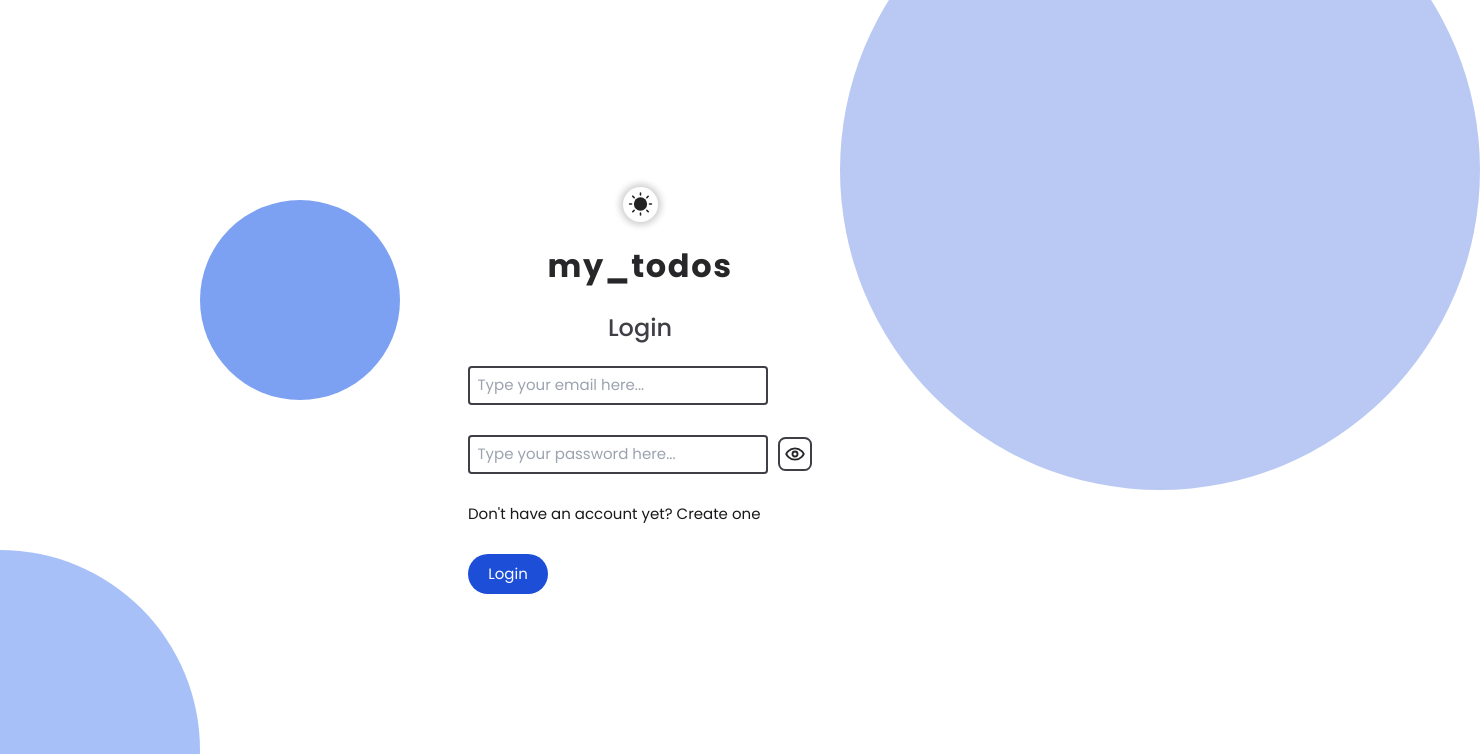
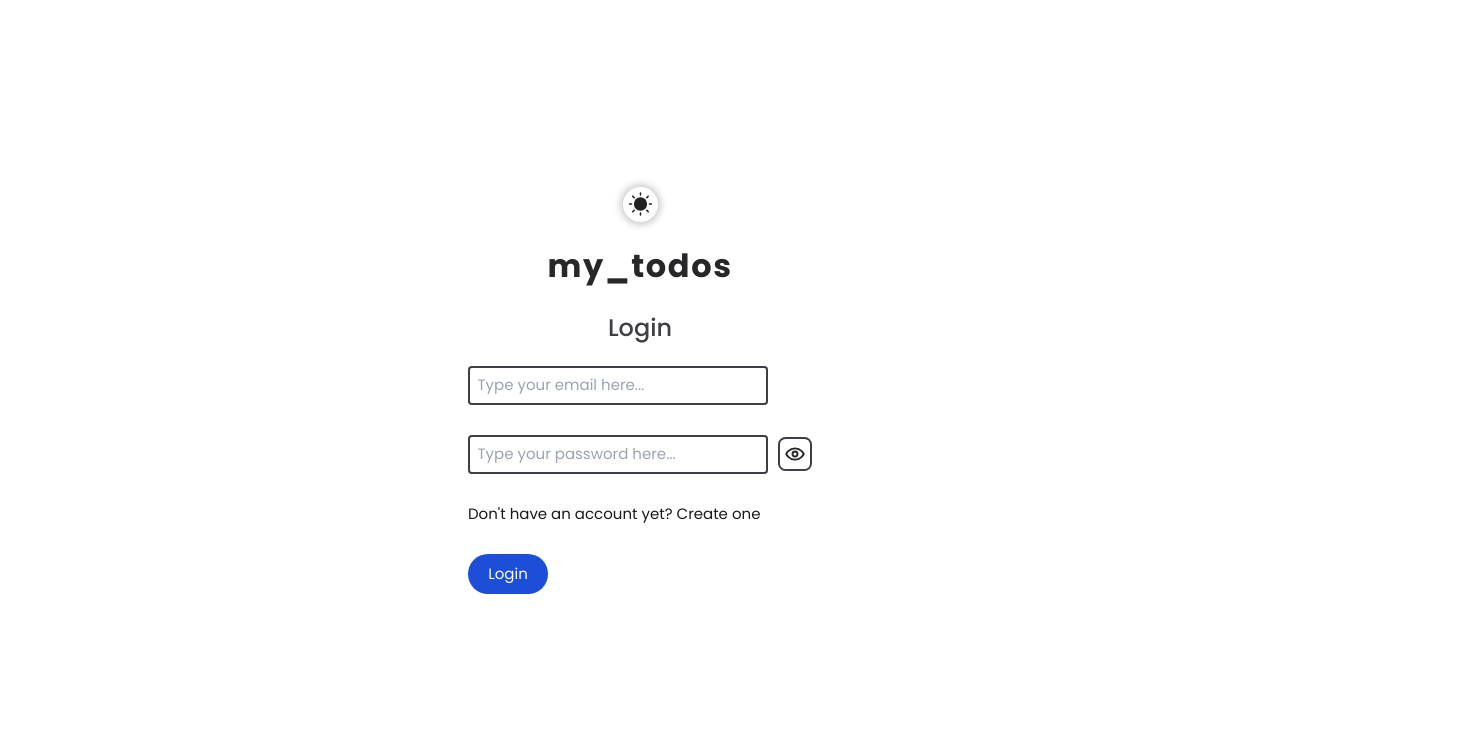
Before and after one commit to arthur-lage/my-todos, a React (Vite) app in the folder web/: page /login in a window 1280 px wide. Shown: the top 754 px of the page, 1480 px wide, since content can reach past the window. Built offline with nearby package versions, Linux system fonts and the light colour scheme.

Commit message:
ball illustrations remove

```diff
--- a/web/src/pages/Login/index.tsx
+++ b/web/src/pages/Login/index.tsx
@@ -65,10 +65,6 @@ export function Login() {
     <div className="animation-fade duration-150 transition-all bg-white dark:bg-[#252525] flex flex-col items-center justify-center h-[100vh] gap-8">
       <ThemeToggler />
 
-      <div className="pointer-events-none opacity-30 dark:opacity-20 absolute tablet:hidden desktop:top-[-25rem] desktop:right-[-40rem] top-[-15rem] right-[-20rem] w-[64rem] h-[64rem] bg-blue-700 rounded-full"></div>
-      <div className="pointer-events-none opacity-40 dark:opacity-20 absolute tablet:hidden desktop:bottom-[-25rem] desktop:left-[-40rem] bottom-[-15rem] left-[-20rem] w-[40rem] h-[40rem] bg-blue-600 rounded-full"></div>
-      <div className="pointer-events-none opacity-60 dark:opacity-10 absolute tablet:hidden desktop:bottom-[60rem] desktop:left-[40rem] bottom-[40rem] left-[20rem] w-[20rem] h-[20rem] bg-blue-600 rounded-full"></div>
-
       <h1 className="font-bold dark:text-white text-zinc-800 text-[3.2rem] tracking-wider">
         my_todos
       </h1>
--- a/web/src/pages/Register/index.tsx
+++ b/web/src/pages/Register/index.tsx
@@ -82,10 +82,6 @@ export function Register() {
         Register
       </h2>
 
-      <div className="pointer-events-none opacity-30 dark:opacity-20 absolute tablet:hidden desktop:top-[-25rem] desktop:right-[-40rem] top-[-15rem] right-[-20rem] w-[64rem] h-[64rem] bg-blue-700 rounded-full"></div>
-      <div className="pointer-events-none opacity-40 dark:opacity-20 absolute tablet:hidden desktop:bottom-[-25rem] desktop:left-[-40rem] bottom-[-15rem] left-[-20rem] w-[40rem] h-[40rem] bg-blue-600 rounded-full"></div>
-      <div className="pointer-events-none opacity-60 dark:opacity-10 absolute tablet:hidden desktop:bottom-[60rem] desktop:left-[40rem] bottom-[40rem] left-[20rem] w-[20rem] h-[20rem] bg-blue-600 rounded-full"></div>
-
       <form className="flex flex-col gap-12" onSubmit={handleSubmitForm}>
         <div>
           <input
```
